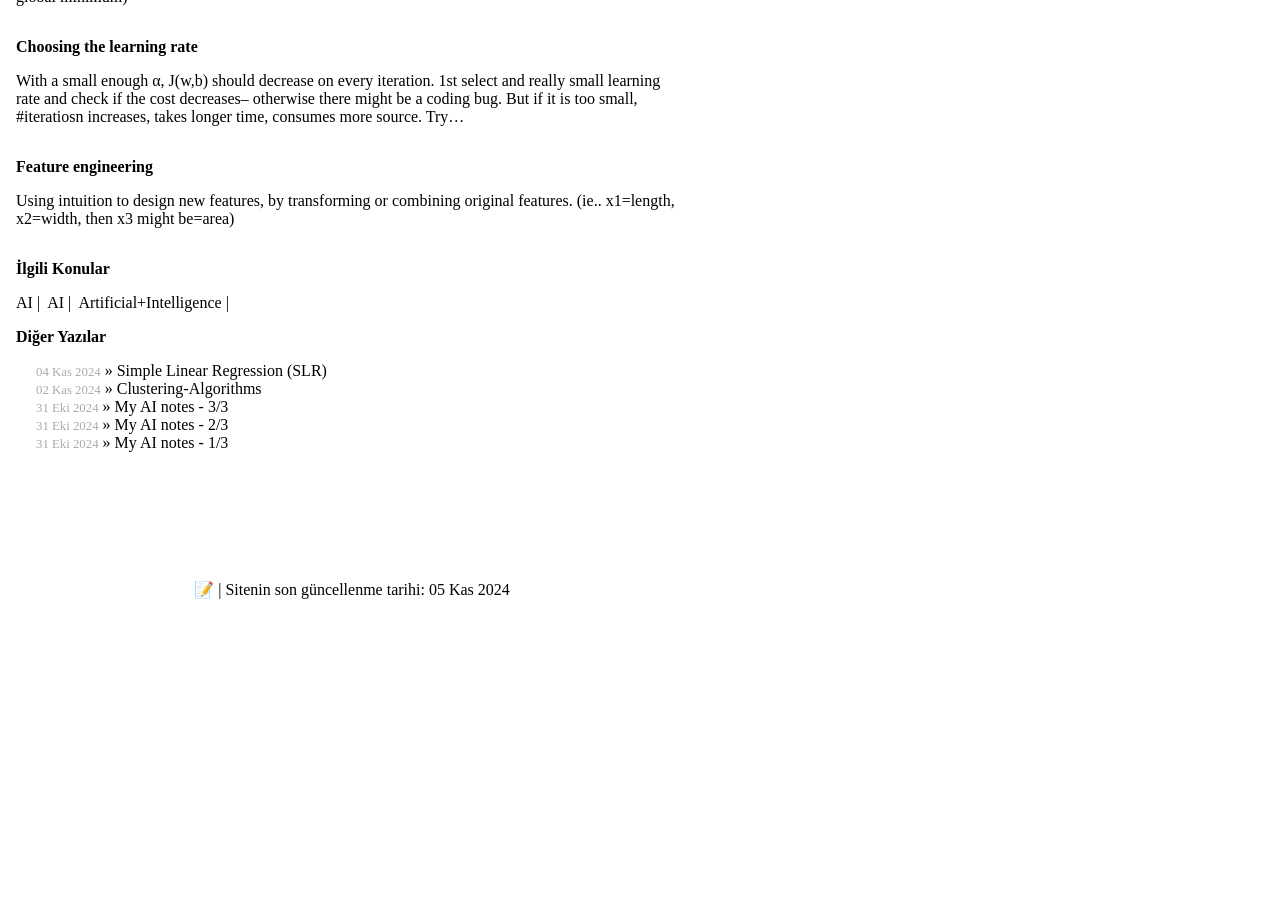
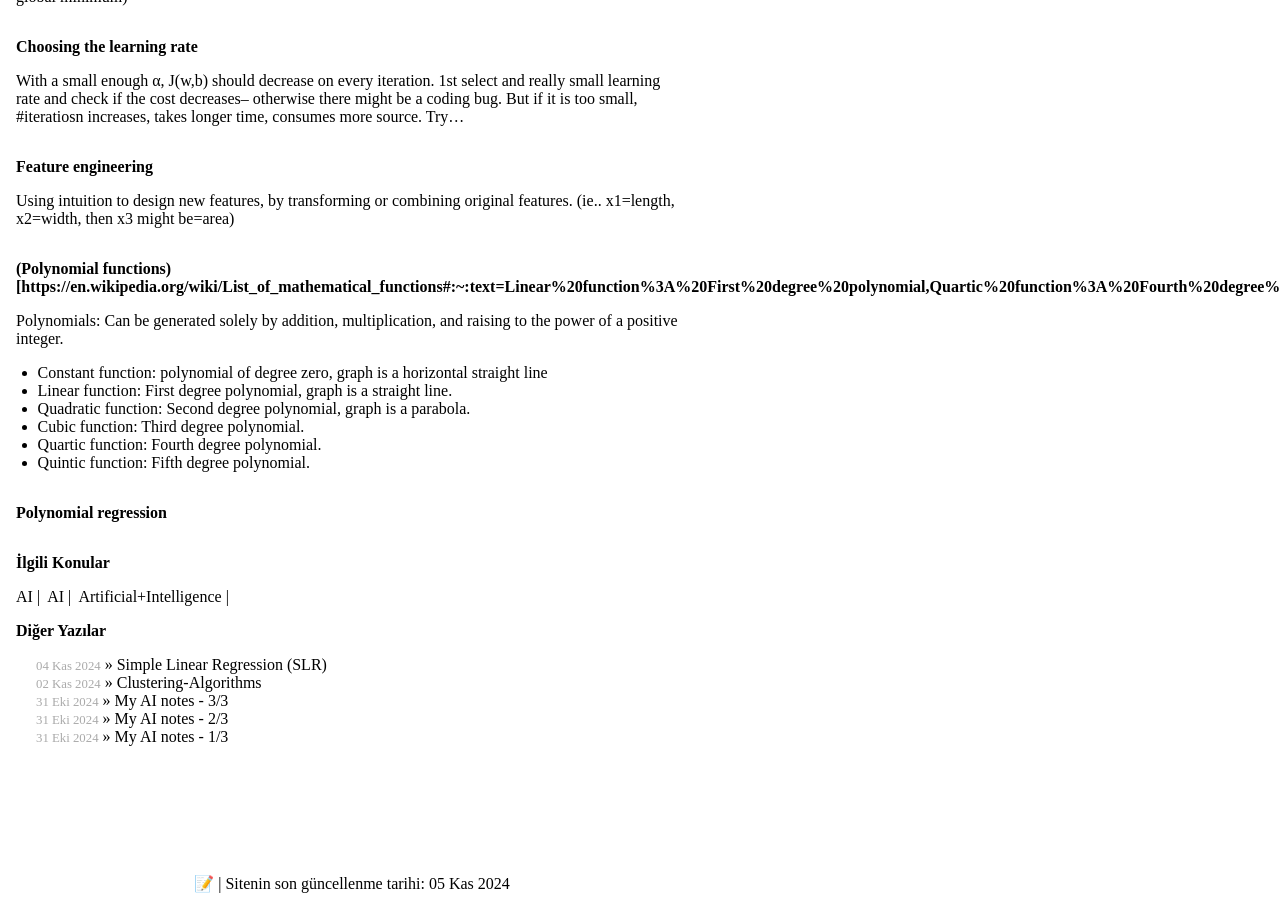
Before and after one commit to ozhanatali/ozhanatali.github.io, a Jekyll site: the page built from _posts/2024-11-05-Multiple Linear Regression.md, in a window 1280 px wide and 900 px high, scrolled down 1829 px. Built offline with Jekyll 4.4.1, drawn with Linux system fonts in a browser that asks for light colours; formulas are drawn with MathJax 3; before the commit the page ends 2496 px from its top, so only the background shows below that.

Commit message:
Update 2024-11-05-Multiple Linear Regression.md

```diff
--- a/_posts/2024-11-05-Multiple Linear Regression.md
+++ b/_posts/2024-11-05-Multiple Linear Regression.md
@@ -90,3 +90,15 @@ Try...
 # Feature engineering
 Using intuition to design new features, by transforming or combining original features.
 (ie.. x1=length, x2=width, then x3 might be=area)
+
+# (Polynomial functions)[https://en.wikipedia.org/wiki/List_of_mathematical_functions#:~:text=Linear%20function%3A%20First%20degree%20polynomial,Quartic%20function%3A%20Fourth%20degree%20polynomial.]
+
+Polynomials: Can be generated solely by addition, multiplication, and raising to the power of a positive integer.
+- Constant function: polynomial of degree zero, graph is a horizontal straight line
+- Linear function: First degree polynomial, graph is a straight line.
+- Quadratic function: Second degree polynomial, graph is a parabola.
+- Cubic function: Third degree polynomial.
+- Quartic function: Fourth degree polynomial.
+- Quintic function: Fifth degree polynomial.
+
+# Polynomial regression
```
